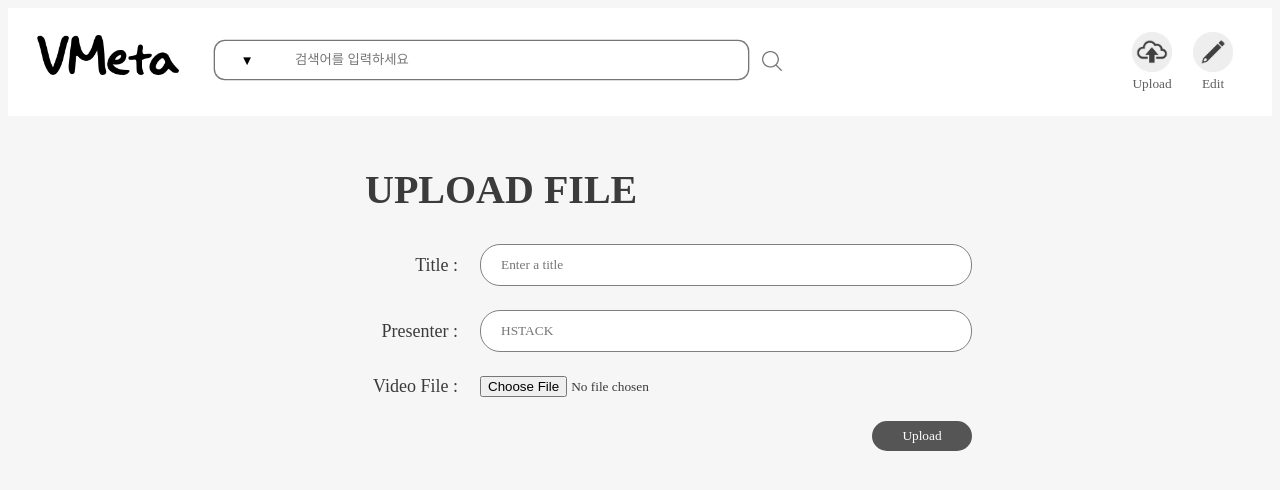
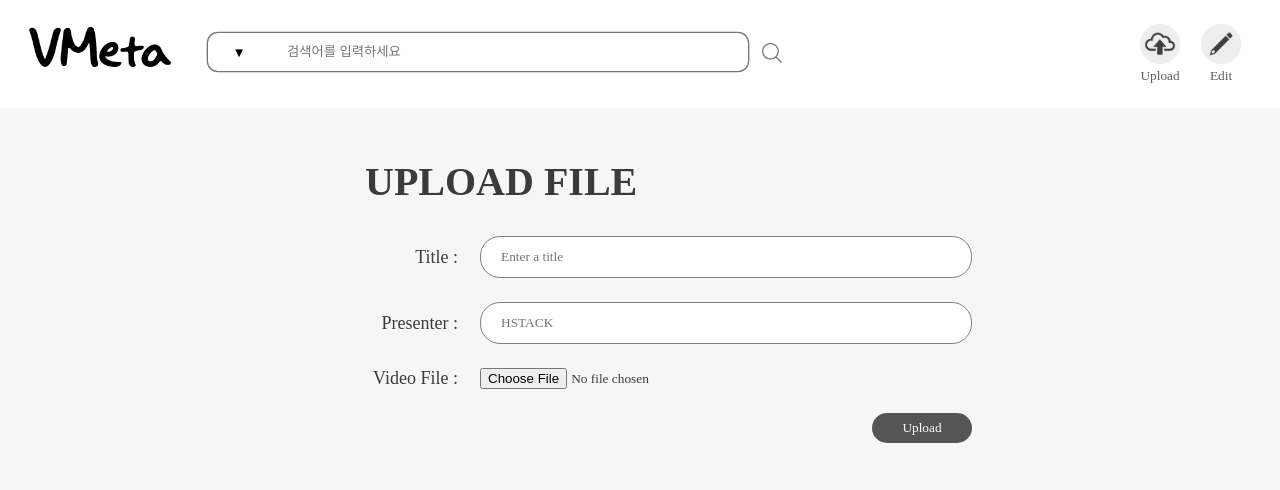
Before and after one commit to HSTACK-2022/VideoMetaSystem, a Django app: page /upload/ in a window 1280 px wide. Shown: the top 490 px of the page. Run offline with Django 3.2, Linux system fonts and the light colour scheme; parts of the project's set-up code (start-up, migrations or seed data) failed here and were passed over; some web fonts are replaced.

Commit message:
Edit CSS

```diff
--- a/hstack/core/static/css/home.css
+++ b/hstack/core/static/css/home.css
@@ -71,7 +71,7 @@
 }
 
 .searchNameHidden {
-    width: 45px;
+    width: 60px;
     height: 100%;
     margin-left: 20px;
     background-color: transparent;
--- a/hstack/core/static/css/upload.css
+++ b/hstack/core/static/css/upload.css
@@ -1,5 +1,10 @@
 * {
     font-family: "pre2";
+}
+
+body{
+    margin: 0;
+    padding: 0;
 }
 
 #uploadBody {
```
